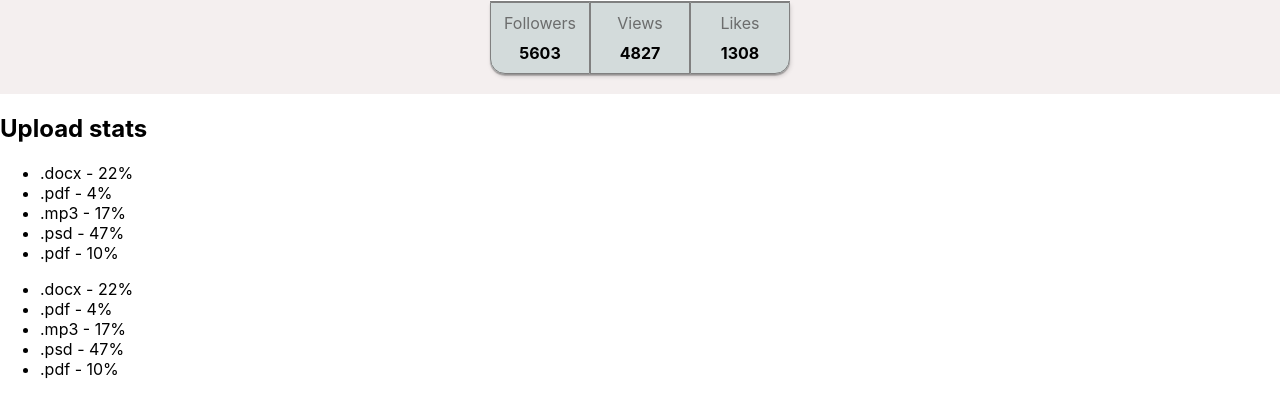
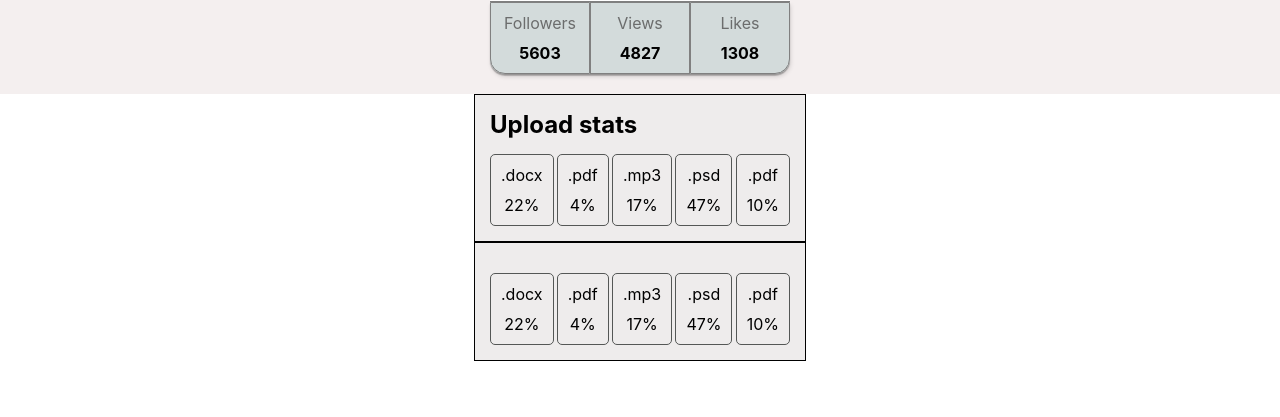
Before and after one commit to lakhmanmaxim/goit-react-hw-01-components, a React (Create React App) app: page / in a window 1280 px wide. Shown: the part 359-776 px from the top of the page. Built offline with nearby package versions, Linux system fonts and the light colour scheme.

Commit message:
2nd task with styles
2nd task with styles

```diff
--- a/src/components/Statistics/Statistics.jsx
+++ b/src/components/Statistics/Statistics.jsx
@@ -1,26 +1,27 @@
-import "./statistics.module.css";
+import styles from"./statistics.module.css";
 
 const Statistics = ({title, stats}) => {
 
-    const h2 = title ? <h2 className="title">{title}</h2> : "";
+    const h2 = title ? <h2 className={styles.title}>{title}</h2> : "";
 
-    const item = stats.map(stat =>
-    <li className="item">
-      <span className="label">{stat.label}</span>
-      <span className="percentage"> - {stat.percentage}%</span>
+    const items = stats.map(stat =>
+    <li  key={stats.id} className={styles.item} data-action="bg-color">
+      <span className={styles.label}>{stat.label}</span>
+      <span className="percentage">{stat.percentage}%</span>
     </li>
   )
 
   return (
 <>
-<section className="statistics">
+<section className={styles.statistics}>
   {h2}
 
-  <ul className="stat-list">
-   {item}
+  <ul className={styles.stat_list}>
+   {items}
   </ul>
 
 </section>
+
 </>
 )
 }
--- a/src/components/Statistics/statistics.module.css
+++ b/src/components/Statistics/statistics.module.css
@@ -0,0 +1,44 @@
+.statistics {
+    margin-top: 0;
+    margin-bottom: 0;
+    margin-left: auto;
+    margin-right: auto;
+    padding: 15px;
+    width: 300px;
+
+    background-color: rgba(187, 177, 177, 0.248);
+    border: 1px solid rgb(0, 0, 0);
+}
+
+.title {
+    margin: 0;
+}
+
+.stat_list {
+    list-style: none;
+    display: flex;
+    justify-content: space-between;
+
+    margin-top: 15px;
+    margin-bottom: 0;
+    padding: 0;
+}
+
+.item {
+    display: flex;
+    flex-direction: column;
+    justify-content: center;
+    align-items: center;
+    padding: 10px;
+    border-radius: 5px;
+    border: 1px solid rgb(84, 87, 86);
+}
+
+/* .item:not(:last-child) {
+    margin-right: 0px;
+} */
+
+.label {
+    display: block;
+    margin-bottom: 10px;
+}
--- a/src/data/statisticData.json
+++ b/src/data/statisticData.json
@@ -1,7 +1,7 @@
 [
-  { "id": "id-1", "label": ".docx", "percentage": 22 },
-  { "id": "id-2", "label": ".pdf", "percentage": 4 },
-  { "id": "id-3", "label": ".mp3", "percentage": 17 },
-  { "id": "id-4", "label": ".psd", "percentage": 47 },
-  { "id": "id-5", "label": ".pdf", "percentage": 10 }
+  { "id": "1", "label": ".docx", "percentage": 22 },
+  { "id": "2", "label": ".pdf", "percentage": 4 },
+  { "id": "3", "label": ".mp3", "percentage": 17 },
+  { "id": "4", "label": ".psd", "percentage": 47 },
+  { "id": "5", "label": ".pdf", "percentage": 10 }
 ]
--- a/src/index.js
+++ b/src/index.js
@@ -2,6 +2,7 @@ import React from 'react';
 import ReactDOM from 'react-dom/client';
 import { App } from 'components/App';
 import './index.css';
+// import {changeElementColor} from "./GetRandomColor/changeElementColor.js";
 
 ReactDOM.createRoot(document.getElementById('root')).render(
   <React.StrictMode>
@@ -10,3 +11,5 @@ ReactDOM.createRoot(document.getElementById('root')).render(
     {/* </BrowserRouter> */}
   </React.StrictMode>
 );
+
+// changeElementColor();
```
Also changed, not shown: src/GetRandomColor/changeElementColor.js (added, +15 -0 lines).
